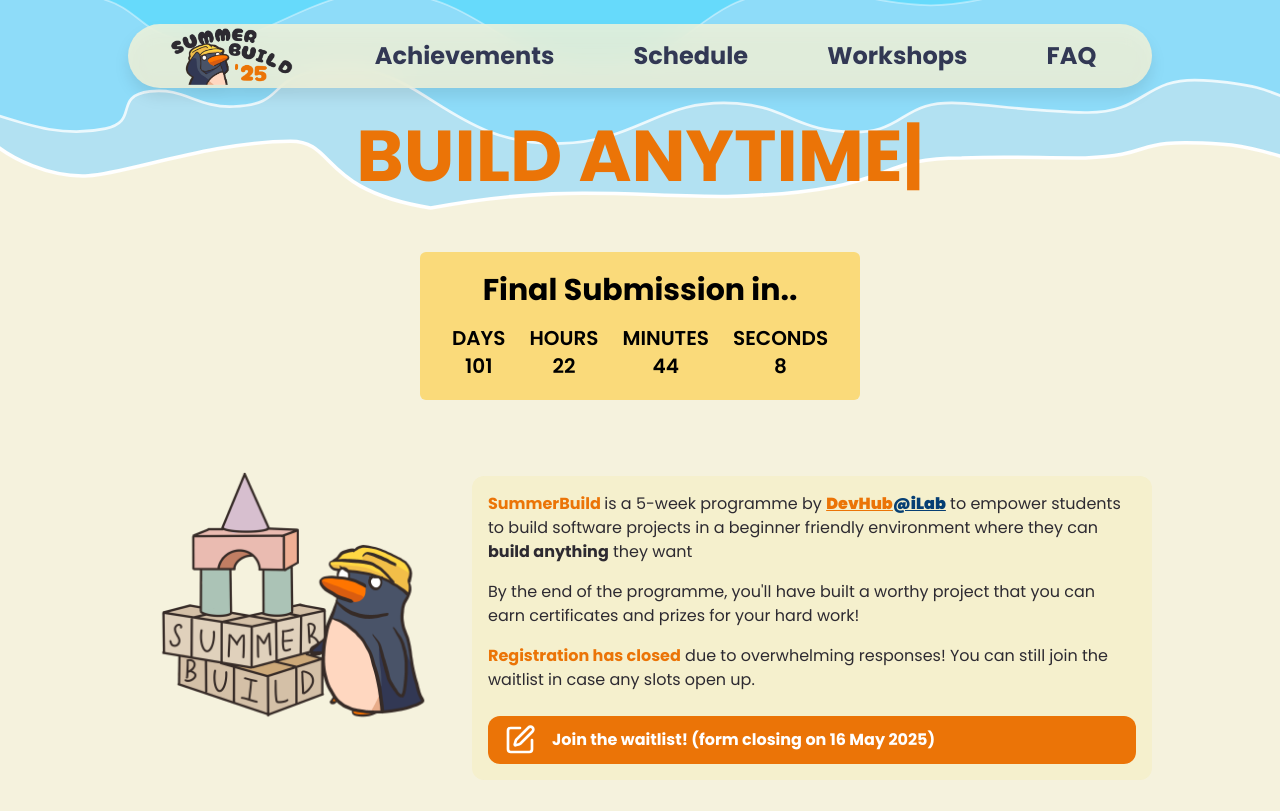
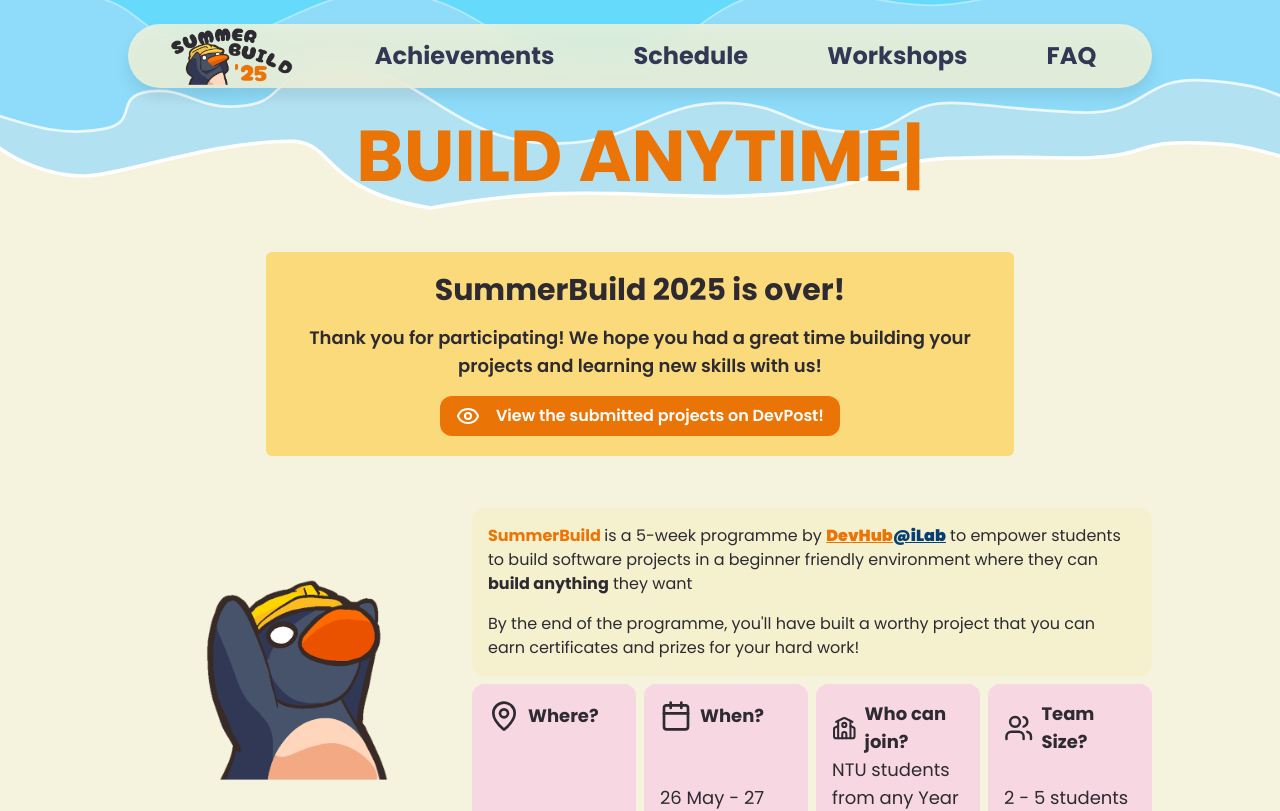
Before and after one commit to DevHub-iLab/summerbuild-2025, a React (Vite) app: page / in a window 1280 px wide. Shown: the top 811 px of the page. Built offline with nearby package versions, Linux system fonts and the light colour scheme; the HTML template or start-up script is replaced by a standard one.

Commit message:
⚡ updated hero

```diff
--- a/src/components/Body/About/AboutCard.jsx
+++ b/src/components/Body/About/AboutCard.jsx
@@ -6,16 +6,16 @@
 function AboutCard() {
     return (
         <div className="mt-8 flex flex-col items-center justify-center">
-            <div className="flex w-[90vw] flex-col items-center justify-center gap-2 text-left md:grid md:grid-cols-4 md:grid-rows-2 lg:w-[80vw] xl:grid-cols-6 xl:grid-rows-3 xl:gap-2 2xl:w-[70vw]">
+            <div className="flex w-[90vw] flex-col items-center justify-center gap-2 text-left md:grid md:grid-cols-4 md:grid-rows-2 lg:w-[80vw] xl:grid-cols-6 xl:grid-rows-2 xl:gap-2 2xl:w-[70vw]">
                 <div className="col-span-4 row-span-2 my-auto h-full w-full rounded-xl p-5 text-white xl:col-span-2 xl:row-span-3">
                     <img
-                        className="scale-100 sm:scale-70 md:scale-100"
+                        className="scale-100 sm:scale-50 md:scale-70"
                         src={SummerBuildGraphic}
                         alt="SummerBuild Graphic"
                     />
                 </div>
 
-                <div className="bg-sb-yellow-100 hover:shadow-dh-grey-200/40 text-dh-grey-200 flex h-fit w-full flex-col justify-between gap-4 rounded-xl p-4 transition-all duration-300 ease-in-out hover:scale-102 hover:shadow-lg md:col-span-4 md:row-span-1 lg:col-span-4 lg:row-span-2">
+                <div className="bg-sb-yellow-100 hover:shadow-dh-grey-200/40 text-dh-grey-200 flex w-full flex-col justify-between gap-4 rounded-xl p-4 transition-all duration-300 ease-in-out hover:scale-102 hover:shadow-lg md:col-span-4 md:row-span-1 lg:col-span-4 lg:row-span-2">
                     <p>
                         <span className="text-dh-orange font-bold">
                             SummerBuild{" "}
@@ -39,22 +39,6 @@
                         project that you can earn certificates and prizes for
                         your hard work!
                     </p>
-                    <p>
-                        <span className="text-dh-orange font-bold">
-                            Registration has closed
-                        </span>{" "}
-                        due to overwhelming responses! You can still join the
-                        waitlist in case any slots open up.
-                    </p>
-                    <a
-                        className="bg-dh-orange mt-2 flex w-full flex-col justify-between gap-2 rounded-xl px-4 py-1 font-bold text-white md:py-2"
-                        href="https://forms.office.com/r/6PjUscwVDR"
-                        target="_blank">
-                        <div className="flex flex-row items-center gap-4">
-                            <SquarePen size={32} />
-                            Join the waitlist! (form closing on 16 May 2025)
-                        </div>
-                    </a>
                 </div>
 
                 <div className="bg-sb-pink-100 hover:shadow-dh-grey-200/40 text-dh-grey-200 row-span-1 flex h-full w-full flex-col justify-between rounded-xl p-2 transition-all duration-300 ease-in-out hover:scale-102 hover:shadow-lg md:col-span-2 md:p-4 lg:col-span-1">
--- a/src/components/Body/Countdown/Countdown.jsx
+++ b/src/components/Body/Countdown/Countdown.jsx
@@ -1,14 +1,30 @@
+import { Eye } from "lucide-react"
 import Timer from "./Timer.jsx"
+import { View } from "lucide-react"
 
 // dateTime Format "YYYY-MM-DDTHH:MM:SS"
 function Countdown() {
     return (
         <div className="flex w-auto flex-col items-center pt-10">
             {/*26 May 2025, 10am*/}
-            <Timer
-                timer="Final Submission in.."
-                targetDate="2025-06-26T11:00:00"
-            />
+            <div className="text-dh-grey-200 my-5 flex w-[70%] flex-col items-center rounded-md bg-[#FADA7A] p-5">
+                <h2 className="mb-4 text-center text-xl font-bold sm:text-3xl">
+                    SummerBuild 2025 is over!
+                </h2>
+                <p className="text-center text-lg font-semibold">
+                    Thank you for participating! We hope you had a great time
+                    building your projects and learning new skills with us!
+                </p>
+                <a
+                    className="bg-dh-orange hover:bg-dh-orange/80 mt-4 flex flex-col justify-between gap-2 rounded-xl px-4 py-1 font-semibold text-white md:py-2"
+                    href="https://go.ilabccds.com/sb25_devpost"
+                    target="_blank">
+                    <div className="flex flex-row items-center gap-4">
+                        <Eye size={24} />
+                        View the submitted projects on DevPost!
+                    </div>
+                </a>
+            </div>
         </div>
     )
 }
```
Also changed, not shown: src/assets/summerbuildgraphic.png.
